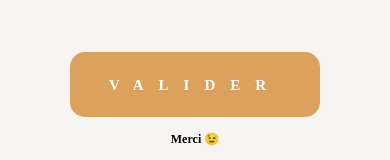
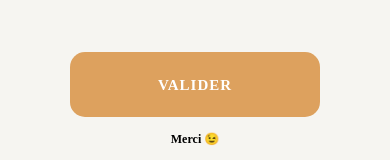
Before and after one commit to ByronMike/plantsitting-frontend, a React Native app: screen /Assessment in a window 390 px wide. Shown: the part 562-722 px from the top of the page. Built offline with nearby package versions, Linux system fonts and the light colour scheme.

Commit message:
assessment

```diff
--- a/screens/AssessmentScreen.js
+++ b/screens/AssessmentScreen.js
@@ -172,7 +172,7 @@ const styles = StyleSheet.create({
     fontWeight: "700",
     fontSize: 15,
     lineHeight: 30,
-    letterSpacing: "1em",
+    letterSpacing: 1,
     textTransform: "uppercase",
   },
   containerbouton: {
```
